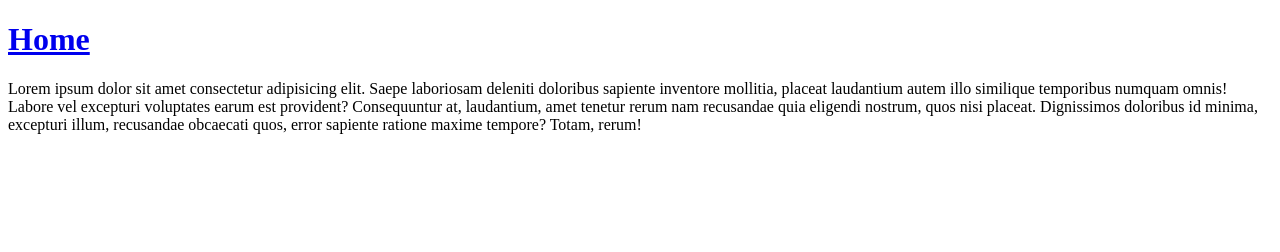
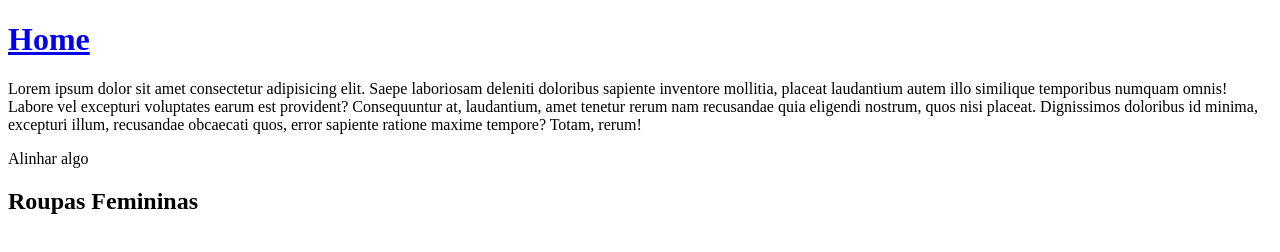
Before and after one commit to matheushenrique-a/cursoJs, a plain HTML site: page CursoJs - Udemy/cursoHTML/aula571/semantica.html in a window 1280 px wide. Drawn offline with Linux system fonts and the light colour scheme.

Commit message:
Update semantica.html

```diff
--- a/CursoJs - Udemy/cursoHTML/aula571/semantica.html
+++ b/CursoJs - Udemy/cursoHTML/aula571/semantica.html
@@ -13,6 +13,15 @@
         <p>Lorem ipsum dolor sit amet consectetur adipisicing elit. Saepe laboriosam deleniti doloribus sapiente inventore mollitia, placeat laudantium autem illo similique temporibus numquam omnis! Labore vel excepturi voluptates earum est provident?
         Consequuntur at, laudantium, amet tenetur rerum nam recusandae quia eligendi nostrum, quos nisi placeat. Dignissimos doloribus id minima, excepturi illum, recusandae obcaecati quos, error sapiente ratione maxime tempore? Totam, rerum!
         </p>
+        <div>Alinhar algo</div>
     </header>
+
+    <section>
+        <header>
+            <h2>Roupas Femininas</h2>
+        </header>
+    </section>
+
+
 </body>
 </html>
```
